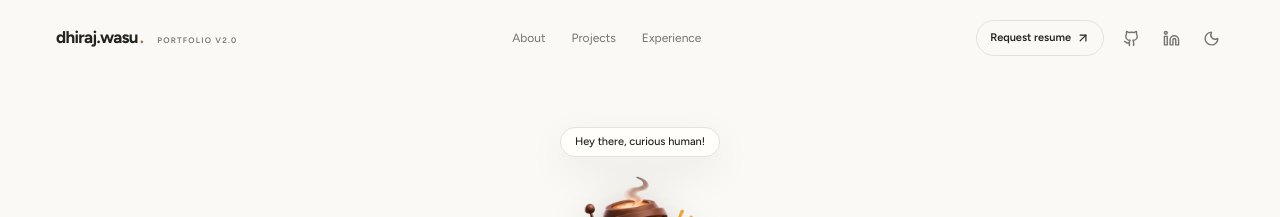
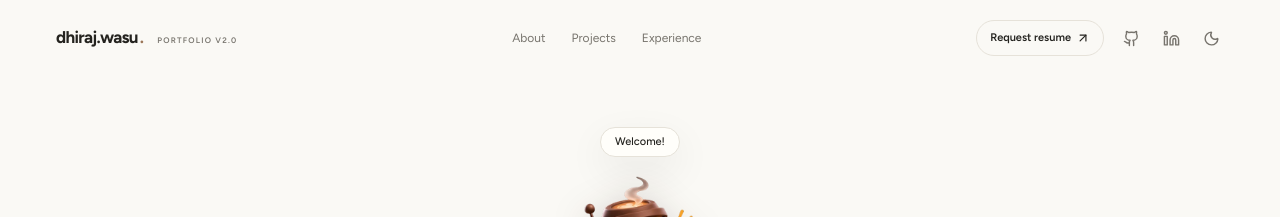
Before and after one commit to dhiraj-wasu/portfolio, a React (Vite) app: page / in a window 1280 px wide. Shown: the top 217 px of the page. Built offline with nearby package versions, Linux system fonts and the light colour scheme.

Commit message:
Change initial mascot tagline to 'Welcome!'

```diff
--- a/src/components/coffeee/brewbitTaglines.js
+++ b/src/components/coffeee/brewbitTaglines.js
@@ -3,8 +3,8 @@
  * Short, witty, context-aware taglines that reflect Brewbit's personality.
  */
 export const BREWBIT_TAGLINES = {
-  initial: "Hey there, curious human!",
-  welcome: "Your next discovery starts here.",
+  initial: "Welcome!",
+  welcome: "Welcome!",
   idle: "Brewing up something interesting...",
   typing: "Ooh, that's an interesting question!",
   submitting: "Let me dig into that.",
```
